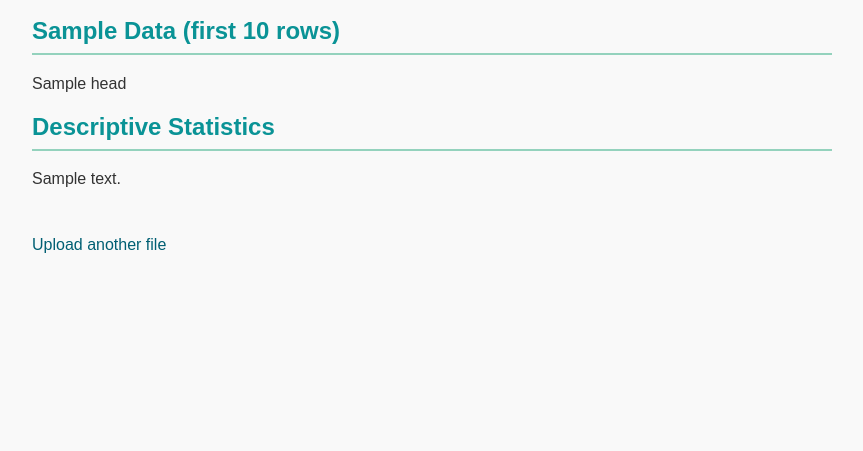
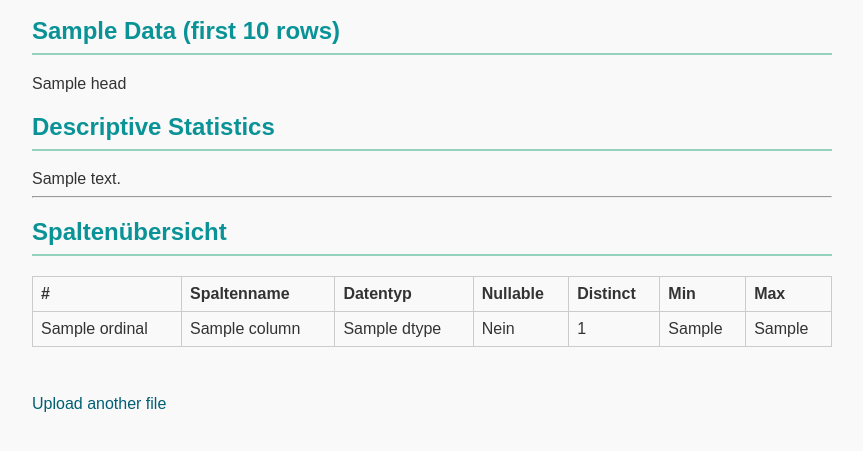
Before and after one commit to mpfechner/data-botti, a Flask app: template templates/result.html in a window 1280 px wide. Shown: the part 225-676 px from the top of the page, without its empty margins (208-1071 px from the left). Run offline with Flask 3, Linux system fonts and the light colour scheme; the template is opened without the code that fills it: most values are stand-ins (such as "Sample title", 1, 10 or a date in 2020).

Commit message:
Added column data to result.html

```diff
--- a/app.py
+++ b/app.py
@@ -12,7 +12,7 @@ from sqlalchemy import text
 from sqlalchemy import create_engine
 from sqlalchemy.orm import sessionmaker
 import matplotlib.pyplot as plt
-from helpers import sha256_bytesio, save_gzip_to_data, insert_dataset_and_file
+from helpers import sha256_bytesio, save_gzip_to_data, insert_dataset_and_file, analyze_and_store_columns
 
 app = Flask(__name__)
 app.config['UPLOAD_FOLDER'] = 'uploads'
@@ -102,6 +102,9 @@ def analyze_dataset(dataset_id):
     with gzip.open(file_path, "rt", encoding=encoding, newline="") as f:
         df = pd.read_csv(f, delimiter=delimiter)
 
+    # Spaltenanalyse berechnen und in DB schreiben
+    analyze_and_store_columns(engine, dataset_id, df)
+
     summary = {
         "filename": os.path.basename(file_path),
         "shape": df.shape,
@@ -109,7 +112,19 @@ def analyze_dataset(dataset_id):
         "head": df.head(10).to_html(classes="table table-striped", border=0),
         "description": df.describe(include="all").to_html(classes="table table-bordered", border=0),
     }
-    return render_template("result.html", summary=summary)
+    # Spalteninfos aus der DB abrufen
+    with engine.begin() as conn:
+        columns = conn.execute(
+            text("""
+                 SELECT ordinal, name, dtype, is_nullable, distinct_count, min_val, max_val
+                 FROM dataset_columns
+                 WHERE dataset_id = :id
+                 ORDER BY ordinal
+                 """),
+            {"id": dataset_id}
+        ).mappings().all()
+
+    return render_template("result.html", summary=summary, columns=columns)
 
 
 if __name__ == '__main__':
--- a/templates/result.html
+++ b/templates/result.html
@@ -1,5 +1,3 @@
-
-
 <!DOCTYPE html>
 <html lang="en">
 <head>
@@ -22,6 +20,37 @@
     <h2>Descriptive Statistics</h2>
     {{ summary.description|safe }}
 
+    {% if columns %}
+    <hr>
+    <h2>Spaltenübersicht</h2>
+    <table class="table table-sm table-striped table-hover">
+      <thead>
+        <tr>
+          <th>#</th>
+          <th>Spaltenname</th>
+          <th>Datentyp</th>
+          <th>Nullable</th>
+          <th>Distinct</th>
+          <th>Min</th>
+          <th>Max</th>
+        </tr>
+      </thead>
+      <tbody>
+      {% for c in columns %}
+        <tr>
+          <td>{{ c.ordinal }}</td>
+          <td>{{ c.name }}</td>
+          <td>{{ c.dtype }}</td>
+          <td>{{ 'Ja' if c.is_nullable else 'Nein' }}</td>
+          <td>{{ c.distinct_count if c.distinct_count is not none else '–' }}</td>
+          <td>{{ c.min_val if c.min_val else '–' }}</td>
+          <td>{{ c.max_val if c.max_val else '–' }}</td>
+        </tr>
+      {% endfor %}
+      </tbody>
+    </table>
+    {% endif %}
+
     <p><a href="{{ url_for('index') }}">Upload another file</a></p>
 </body>
 </html>
```
